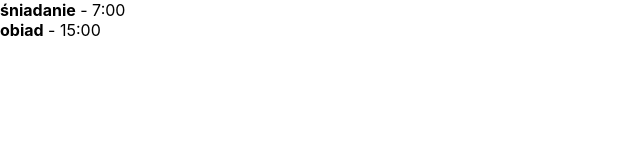
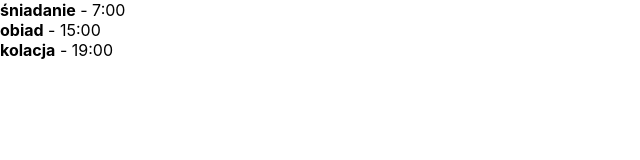
Before and after one commit to drakeprogrammer/first-simple-react-app, a React (Create React App) app: page / in a window 1280 px wide. Shown: the top 160 px of the page, without its empty margins (0-640 px from the left). Built offline with nearby package versions, Linux system fonts and the light colour scheme.

Commit message:
04-06 generate components part1

```diff
--- a/src/App.jsx
+++ b/src/App.jsx
@@ -7,16 +7,19 @@ class App extends Component {
         this.state = {
             events: [
                 {id:0, name: "śniadanie", time: "7:00"},
-                {id:1, name: "obiad", time: "15:00"}
+                {id:1, name: "obiad", time: "15:00"},
+                {id:1, name: "kolacja", time: "19:00"}
             ]
         }
     }
 
     render() {
+        const events = this.state.events.map(el => {
+            return <Countdown name={el.name} time={el.time}/>;
+        });
         return (
             <div>
-                <Countdown name="śniadanie" time="7:00"/>
-                <Countdown name="obiad" time="15:00"/>
+                {events}
             </div>
         )
     }
```
